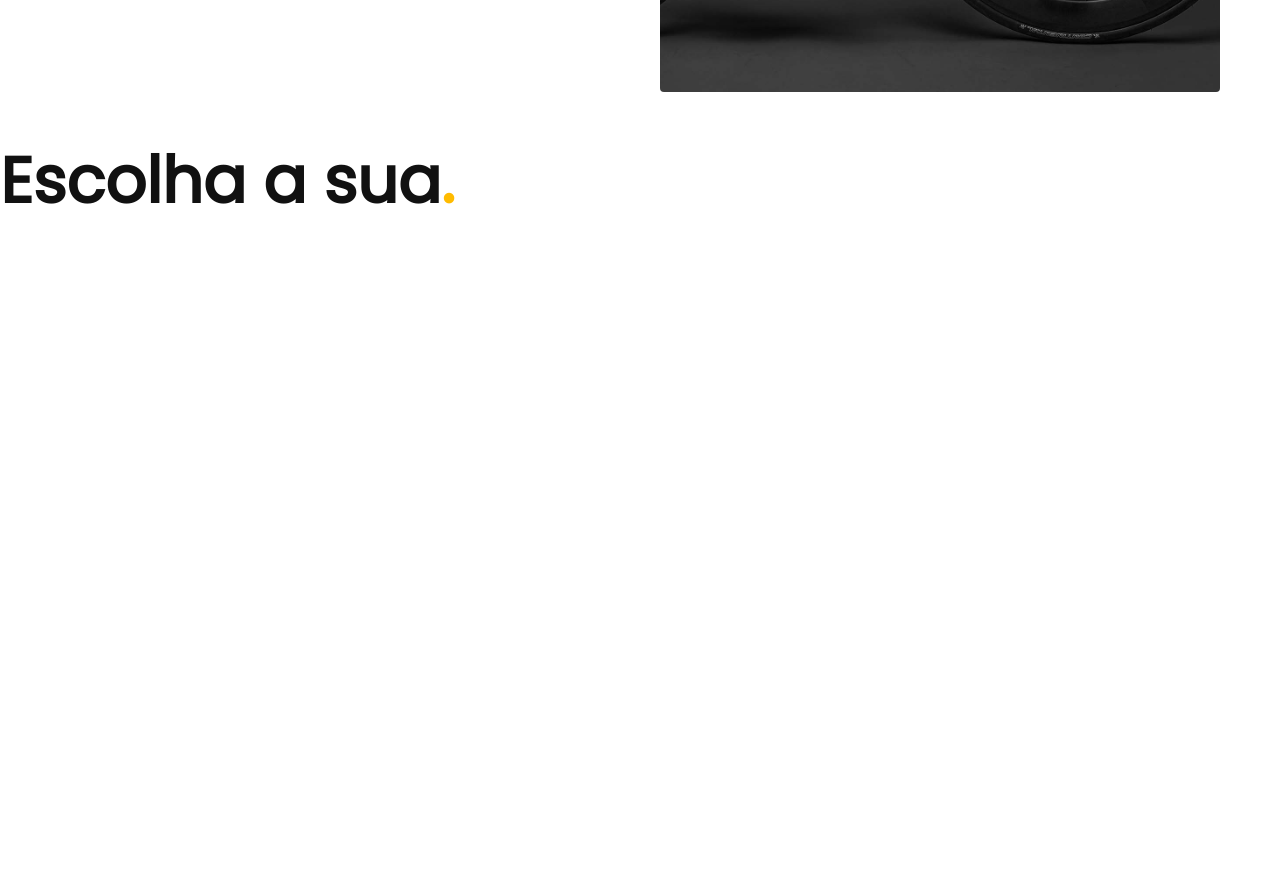
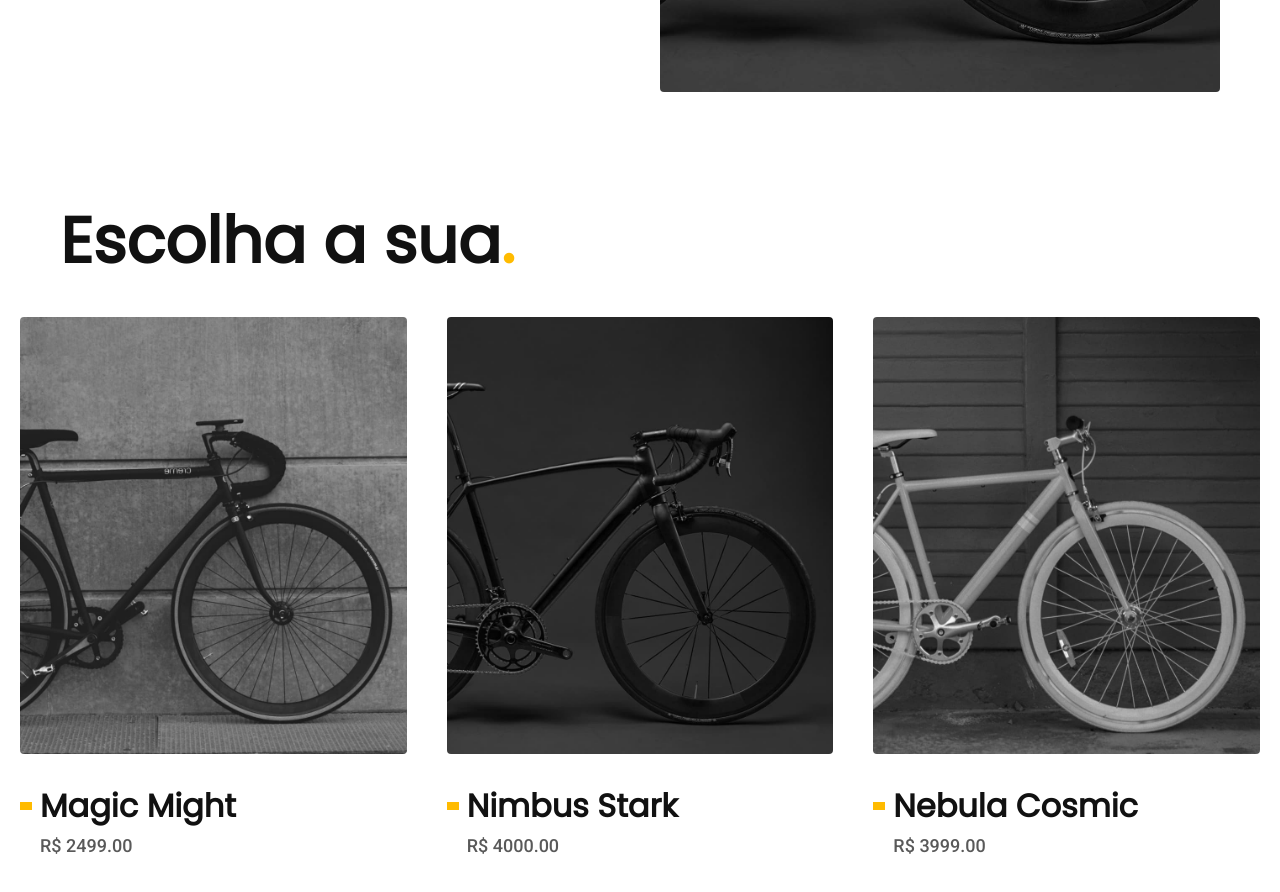
Before and after one commit to ViniciusMartinsL/Bikcraft-Site, a plain HTML site: page index.html in a window 1280 px wide. Shown: the part 698-1590 px from the top of the page. Before the commit the page ends 1568 px from the top, so only its background shows below. Drawn offline with Linux system fonts and the light colour scheme.

Commit message:
added chosse the bike section

```diff
--- /dev/null
+++ b/css/bikes/bike-list.css
@@ -0,0 +1,68 @@
+.bike-array {
+  padding-top: 60px;
+  padding-bottom: 120px;
+}
+
+.bike-array a {
+  display: block;
+}
+
+.bike-array img {
+  margin-bottom: 16px;
+}
+
+.bike-array h3 {
+  margin-bottom: 8px;
+  display: flex;
+  align-items: center;
+}
+
+.bike-array h3::before {
+  content: "";
+  background-color: var(--color-p1);
+  height: 8px;
+  width: 12px;
+  display: inline-block;
+  margin-right: 8px;
+  transition: width 0.2s;
+}
+
+.bike-array a:hover h3::before {
+  width: 24px;
+}
+
+.bike-array li span {
+  padding-left: 20px;
+}
+
+.bike-array h2 {
+  box-sizing: border-box;
+  margin-bottom: 40px;
+  max-width: 1200px;
+  padding-left: 20px;
+  padding-right: 20px;
+  margin-left: auto;
+  margin-right: auto;
+}
+
+.bike-array ul {
+  display: flex;
+  gap: 40px;
+  padding: 0 20px 20px 20px;
+  max-width: 1400px;
+  margin-left: auto;
+  margin-right: auto;
+  overflow-x: auto;
+}
+.bike-array li {
+  min-width: 280px;
+}
+
+@media (max-width: 800px) {
+  .bike-array {
+    padding-bottom: 60px;
+  }
+  .bike-array ul {
+    gap: 20px;
+  }
+}
--- a/css/global/global.css
+++ b/css/global/global.css
@@ -20,6 +20,10 @@ img {
   display: block;
 }
 
+[src$=".jpg"] {
+  border-radius: 4px;
+}
+
 h1,
 ul,
 p {
--- a/css/home/home.css
+++ b/css/home/home.css
@@ -44,7 +44,7 @@
 }
 @media (max-width: 800px) {
   .intro-bg {
-    background: var(--cor-11);
+    background: var(--color-11);
     padding-top: 40px;
     box-shadow: inset 0 -60px #ffffff;
   }
--- a/css/style.css
+++ b/css/style.css
@@ -10,3 +10,5 @@
 @import "./home/home.css";
 /* Import Components */
 @import "./utilities/components.css";
+/* import bikes page */
+@import "./bikes/bike-list.css";
--- a/index.html
+++ b/index.html
@@ -36,7 +36,33 @@
     </div>
   </div>
 </main>
-<h2 class="font-1-xxl">Escolha a sua<span class="color-p1">.</span></h2>
+<article class="bike-array">
+  <h2 class="font-1-xxl">Escolha a sua<span class="color-p1">.</span></h2>
+
+  <ul>
+    <li>
+      <a href="./bikes/magic.html">
+        <img src="./img/bicicletas/magic-home.jpg" alt="Bike Magic Might">
+        <h3 class="font-1-xl">Magic Might</h3>
+        <span class="font-2-m color-8">R$ 2499.00</span>
+      </a>
+    </li>
+    <li>
+      <a href="./bikes/nimbus.html">
+        <img src="./img/bicicletas/nimbus-home.jpg" alt="Bike Nimbus Stark">
+        <h3 class="font-1-xl">Nimbus Stark</h3>
+        <span class="font-2-m color-8">R$ 4000.00</span>
+      </a>
+    </li>
+    <li>
+      <a href="./bikes/magic.html">
+        <img src="./img/bicicletas/nebula-home.jpg" alt="Bike Nebula">
+        <h3 class="font-1-xl">Nebula Cosmic</h3>
+        <span class="font-2-m color-8">R$ 3999.00</span>
+      </a>
+    </li>
+  </ul>
+</article>
 
 <body>
 
```
